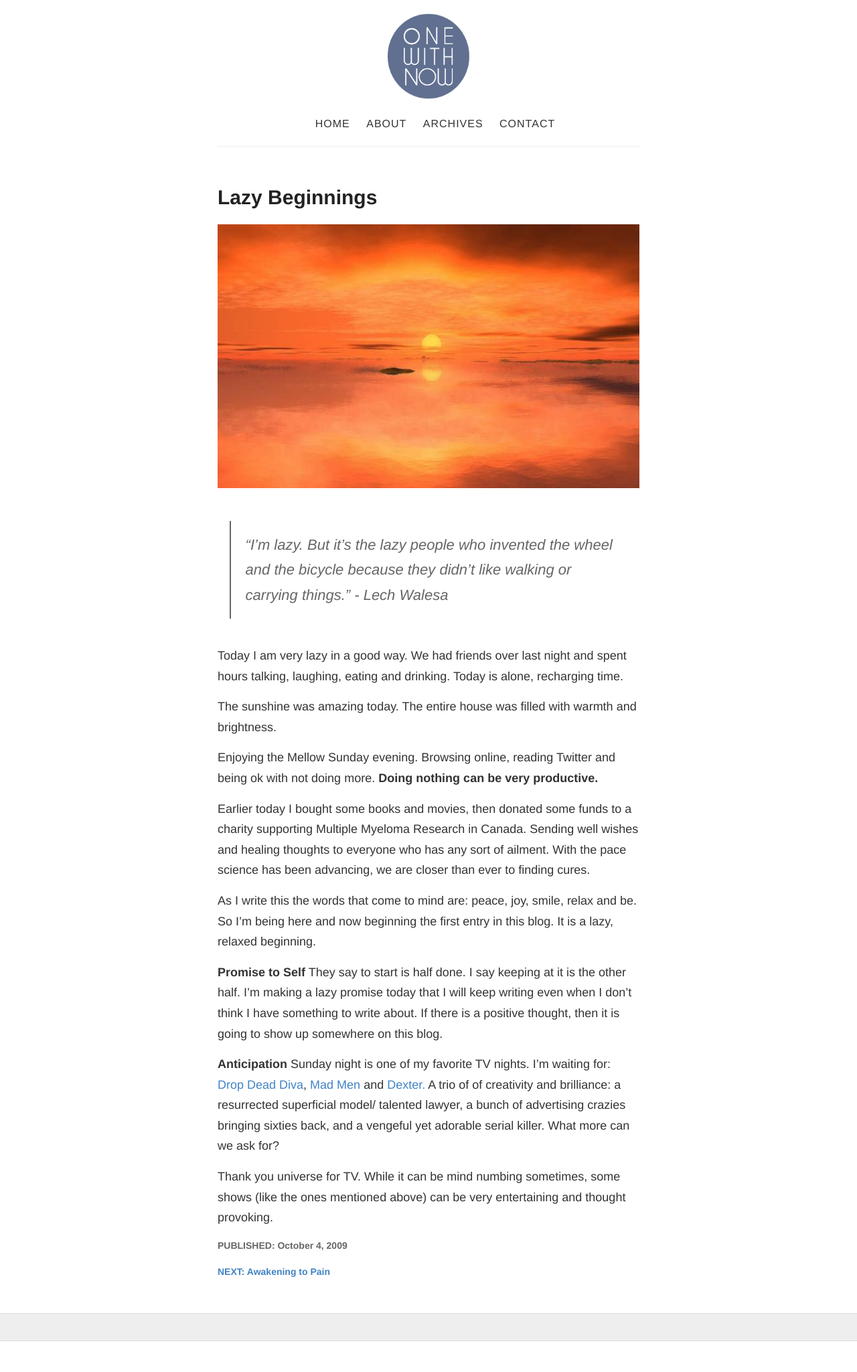
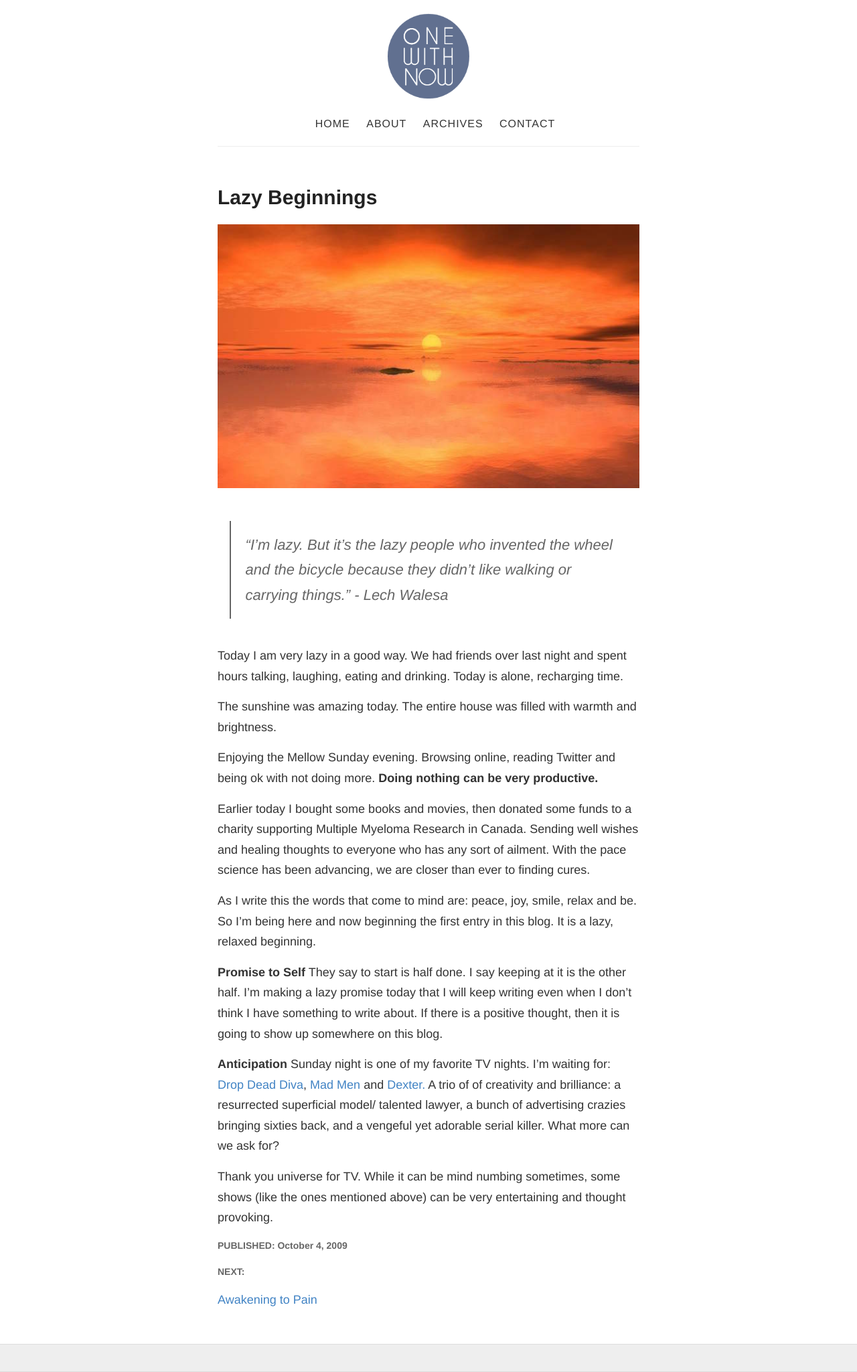
Before and after one commit to onewithnow/onewithnow.github.io, a Jekyll site: the page built from _posts/2009-10-04-begin.md, in a window 1280 px wide. Shown: the whole page at 67% size. Built offline with Jekyll 4.4.1, drawn with Linux system fonts in a browser that asks for light colours; Markdown is read by kramdown in place of the engine named in the settings; before the commit the page ends 2003 px from its top, so only the background shows below that; some of the changed lines change nothing that is shown.

Commit message:
style changes

```diff
--- a/_layouts/post.html
+++ b/_layouts/post.html
@@ -14,12 +14,12 @@ layout: default
   </div>
 <div>
  {% if page.previous %}
-        <h5><a rel="prev" href="{{ page.previous.url }}">PREVIOUS: {{ page.previous.title}}</a></h5>
+        <h5>PREVIOUS: </h5><a rel="prev" href="{{ page.previous.url }}">{{ page.previous.title}}</a>
     {% endif %}
     </div>
     <div>
     {% if page.next %}
-        <h5><a rel="next" href="{{ page.next.url }}">NEXT: {{ page.next.title }}</a></h5>
+        <h5>NEXT: </h5><a rel="next" href="{{ page.next.url }}">{{ page.next.title }}</a>
     {% endif %}
     </div>
 </article>
--- a/style.scss
+++ b/style.scss
@@ -67,6 +67,10 @@ h4 {
 h5 {
   font-size: 14px;
   color: $gray;
+}
+
+h6 {
+  font-size: 14px;
 }
 p {
   margin: 15px 0;
```
